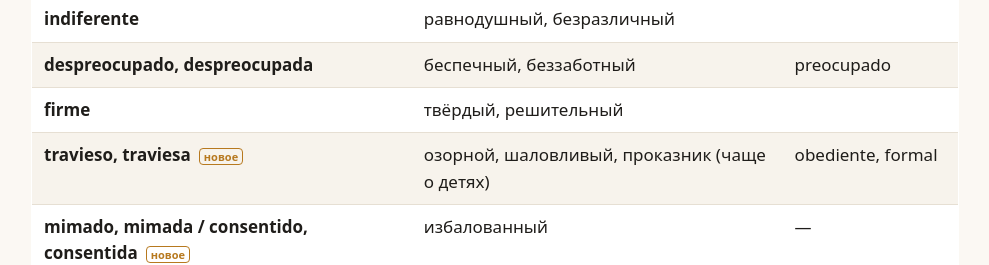
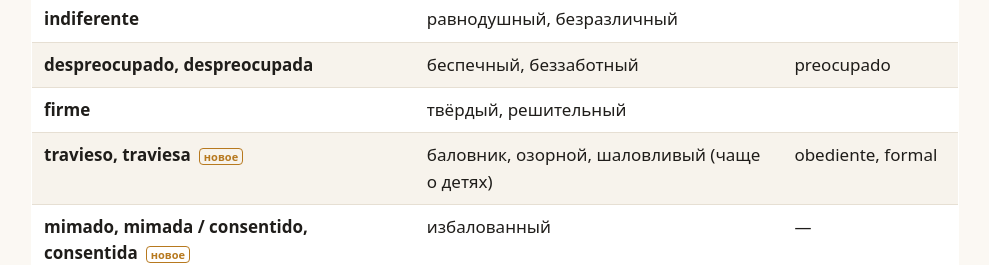
Before and after one commit to Tinuriel/Espa-olB2, a plain HTML site: page eoi/u1-caracter.html in a window 1280 px wide. Shown: the part 5300-5565 px from the top of the page, without its empty margins (145-1134 px from the left). Drawn offline with Linux system fonts and the light colour scheme.

Commit message:
Translate travieso as баловник
Co-Authored-By: Claude Opus 5.5 <noreply@anthropic.com>
Claude-Session: https://claude.ai/code/session_016DMM3hrNUkbdG6yL7A4Unk

```diff
--- a/eoi/u1-caracter.html
+++ b/eoi/u1-caracter.html
@@ -146,7 +146,7 @@ table.conj td { white-space: normal; }
     <tr><td>indiferente</td><td>равнодушный, безразличный</td><td></td></tr>
     <tr><td>despreocupado, despreocupada</td><td>беспечный, беззаботный</td><td>preocupado</td></tr>
     <tr><td>firme</td><td>твёрдый, решительный</td><td></td></tr>
-    <tr class="new"><td>travieso, traviesa</td><td>озорной, шаловливый, проказник (чаще о детях)</td><td>obediente, formal</td></tr>
+    <tr class="new"><td>travieso, traviesa</td><td>баловник, озорной, шаловливый (чаще о детях)</td><td>obediente, formal</td></tr>
     <tr class="new"><td>mimado, mimada / consentido, consentida</td><td>избалованный</td><td>—</td></tr>
   </tbody>
 </table></div>
```
